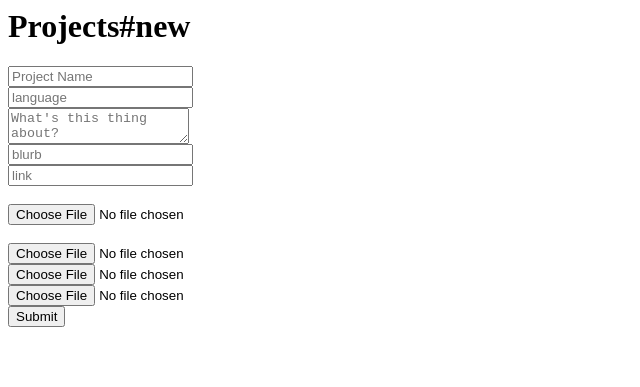
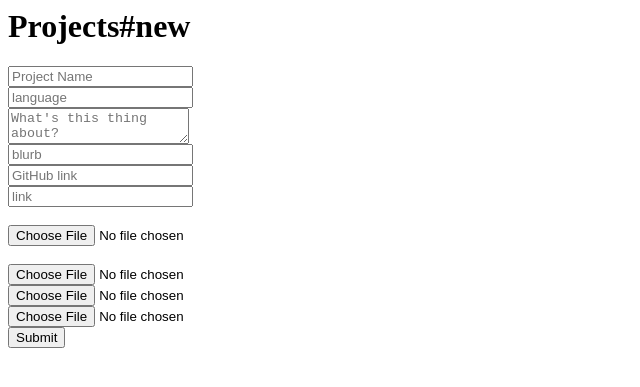
Before and after one commit to Unseenmonument/Porfolio_website, a Rails app: page /projects/new in a window 1280 px wide. Shown: the top 387 px of the page, without its empty margins (0-640 px from the left). Run offline with Rails 7, Linux system fonts and the light colour scheme; the visitor is signed in with stand-in values (Sample User, id 1); some libraries are stand-ins or nearby versions.

Commit message:
added new link tp projects

```diff
--- a/app/controllers/projects_controller.rb
+++ b/app/controllers/projects_controller.rb
@@ -61,6 +61,6 @@ class ProjectsController < ApplicationController
     end
 
     def project_params
-      params.require(:project).permit(:name,:blurb, :description, :language, :link, :main_pic, :pic1, :pic2, :pic3)
+      params.require(:project).permit(:name, :blurb, :git_link, :description, :language, :link, :main_pic, :pic1, :pic2, :pic3)
     end
 end
--- a/app/views/projects/edit.html.erb
+++ b/app/views/projects/edit.html.erb
@@ -4,6 +4,7 @@
 	<div><%= f.text_field :language, placeholder: "language" %></div>
 	<div><%= f.text_area :description, placeholder: "What's this thing about?" %></div>
 	<div><%= f.text_field :blurb, placeholder: "blurb" %></div>
+	<div><%= f.text_field :git_link, placeholder: "GitHub link" %></div>
 	<div><%= f.text_field :link, placeholder: "link" %></div>
 
 	<br>
--- a/app/views/projects/new.html.erb
+++ b/app/views/projects/new.html.erb
@@ -4,6 +4,7 @@
 	<div><%= f.text_field :language, placeholder: "language" %></div>
 	<div><%= f.text_area :description, placeholder: "What's this thing about?" %></div>
 	<div><%= f.text_field :blurb, placeholder: "blurb" %></div>
+	<div><%= f.text_field :git_link, placeholder: "GitHub link" %></div>
 	<div><%= f.text_field :link, placeholder: "link" %></div>
 
 	<br>
--- /dev/null
+++ b/db/migrate/20200125185925_add_git_link_to_projects.rb
@@ -0,0 +1,5 @@
+class AddGitLinkToProjects < ActiveRecord::Migration[5.1]
+  def change
+  	add_column :projects, :git_link, :string
+  end
+end
```
Also changed, not shown: app/views/homepages/index.html.erb (+8 -2 lines), db/schema.rb.
